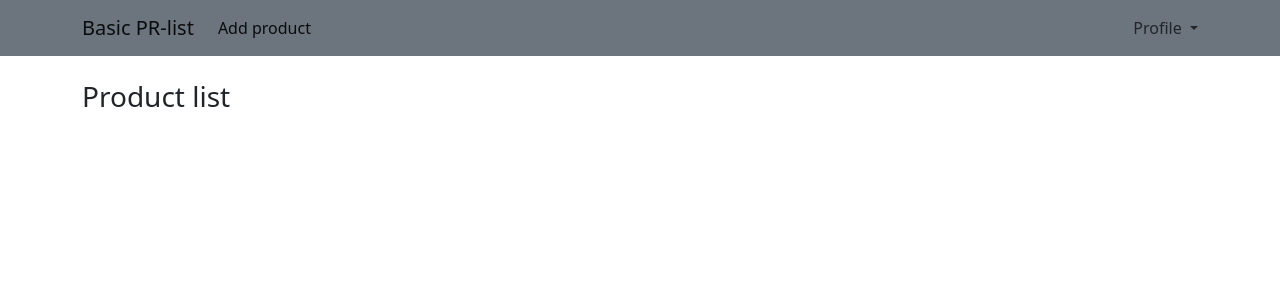
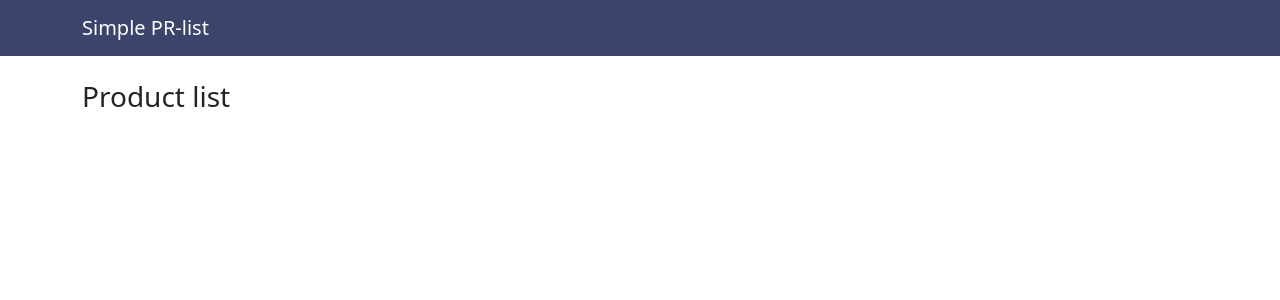
Before and after one commit to revlenuwe/basic-prlist, a PHP site: template templates/index.twig in a window 1280 px wide. Shown: the top 300 px of the page. Run offline with PHP 8.4, Linux system fonts and the light colour scheme; the template is opened without the code that fills it, so the values that code supplies are empty; some libraries are stand-ins or nearby versions.

Commit message:
Update header - check auth, update nav

```diff
--- a/templates/partials/header.twig
+++ b/templates/partials/header.twig
@@ -1,25 +1,27 @@
-<nav class="navbar navbar-expand-lg bg-secondary">
+<nav class="navbar navbar-expand-lg" style="background: #3c446c">
     <div class="container">
-        <a class="navbar-brand" href="#">Basic PR-list</a>
+        <a class="navbar-brand text-white" href="/">Simple PR-list</a>
         <button class="navbar-toggler" type="button" data-bs-toggle="collapse" data-bs-target="#navbarSupportedContent"
                 aria-controls="navbarSupportedContent" aria-expanded="false" aria-label="Toggle navigation">
             <span class="navbar-toggler-icon"></span>
         </button>
+        {% if isUserLoggedIn %}
         <div class="collapse navbar-collapse" id="navbarSupportedContent">
             <ul class="navbar-nav me-auto mb-2 mb-lg-0">
                 <li class="nav-item">
-                    <a class="nav-link active" aria-current="page" href="#">Add product</a>
+                    <a class="nav-link text-white" href="/product/add">Add product</a>
                 </li>
             </ul>
             <div class="nav-item dropdown">
-                <a class="nav-link dropdown-toggle" href="#" id="navbarDropdown" role="button"
+                <a class="nav-link dropdown-toggle text-white" href="#" id="navbarDropdown" role="button"
                    data-bs-toggle="dropdown" aria-expanded="false">
-                    Profile
+                    {{ authUser.username }}
                 </a>
                 <ul class="dropdown-menu" aria-labelledby="navbarDropdown">
-                    <li><a class="dropdown-item" href="#">Logout</a></li>
+                    <li><a class="dropdown-item" href="/auth/logout">Logout</a></li>
                 </ul>
             </div>
         </div>
+        {% endif %}
     </div>
 </nav>
```
